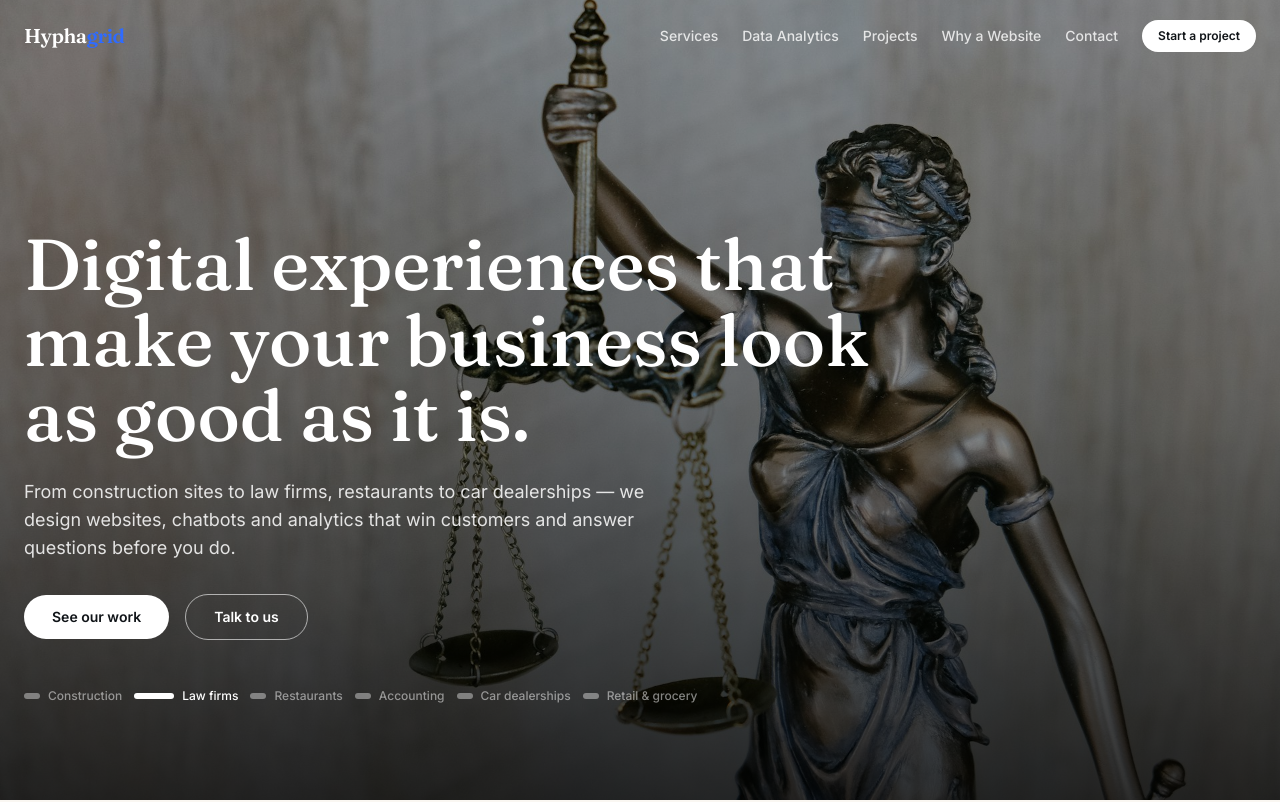
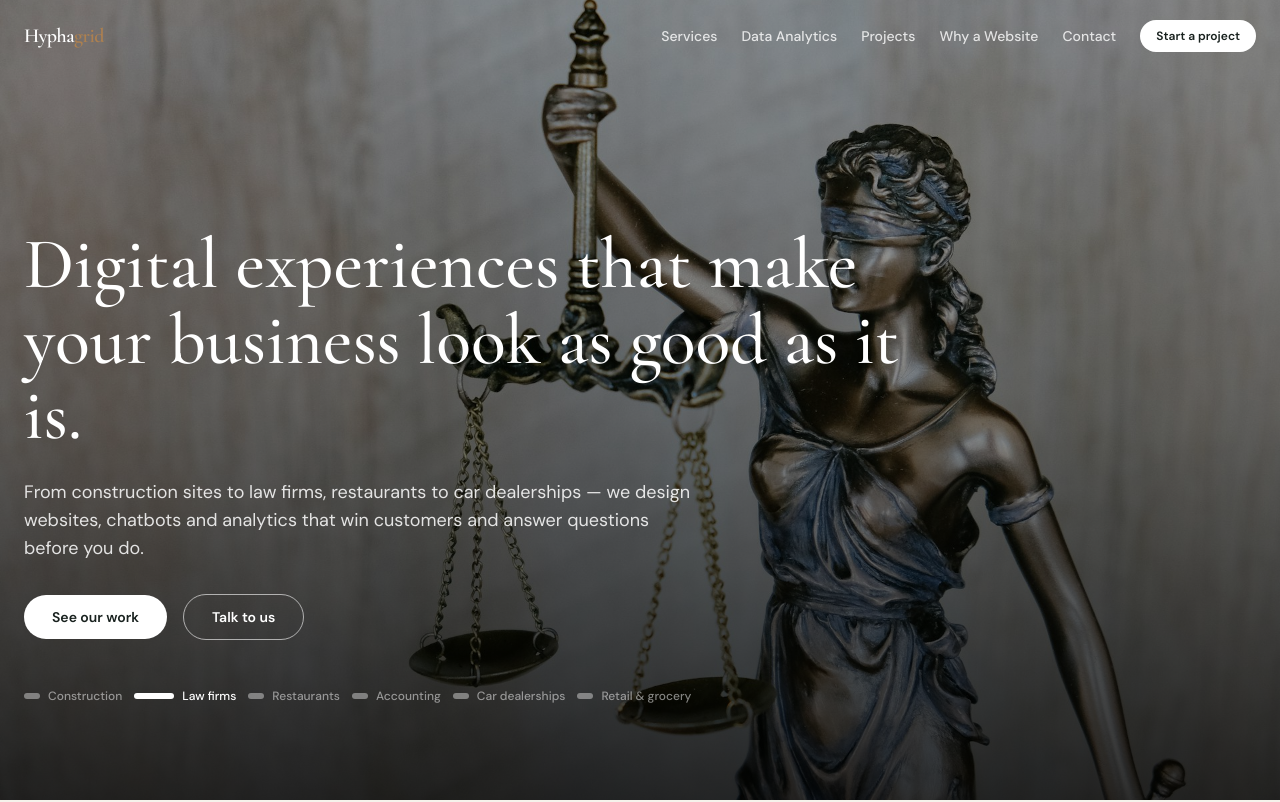
Before and after one commit to FRunesu/Hyphagrid, a React (Vite) app: page / in a window 1280 px wide. Shown: the top 802 px of the page. Built offline with nearby package versions, Linux system fonts and the light colour scheme.

Commit message:
Refresh Hyphagrid visual system

```diff
--- a/index.html
+++ b/index.html
@@ -11,7 +11,7 @@
     <link rel="preconnect" href="https://fonts.googleapis.com" />
     <link rel="preconnect" href="https://fonts.gstatic.com" crossorigin />
     <link
-      href="https://fonts.googleapis.com/css2?family=Inter:wght@400;500;600&family=Fraunces:opsz,wght@9..144,400;9..144,500;9..144,600&display=swap"
+      href="https://fonts.googleapis.com/css2?family=Cormorant+Garamond:wght@400;500;600;700&family=DM+Sans:wght@400;500;600;700&display=swap"
       rel="stylesheet"
     />
   </head>
--- a/src/index.css
+++ b/src/index.css
@@ -1,18 +1,14 @@
 @import "tailwindcss";
 
 @theme {
-  --font-sans: "Inter", ui-sans-serif, system-ui, sans-serif;
-  --font-display: "Fraunces", ui-serif, Georgia, serif;
-  --color-ink: #101418;
-  --color-cream: #faf7f2;
-  --color-accent: #2f6bff;
-  --color-accent-soft: #dbe6ff;
+  --font-sans: "DM Sans", ui-sans-serif, system-ui, sans-serif;
+  --font-display: "Cormorant Garamond", ui-serif, Georgia, serif;
+  --color-ink: #18211e;
+  --color-cream: #f5f2eb;
+  --color-accent: #ad8050;
+  --color-accent-soft: #e1d3bf;
 }
 
-html {
-  scroll-behavior: smooth;
-}
-
-body {
-  @apply bg-cream text-ink font-sans antialiased;
-}
+html { scroll-behavior: smooth; }
+body { @apply bg-cream text-ink font-sans antialiased; }
+::selection { background: #ad8050; color: #fff; }
```
